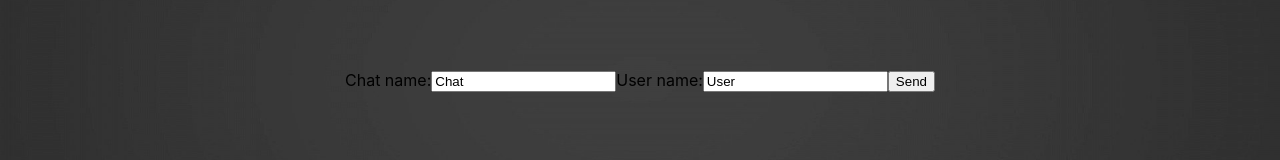
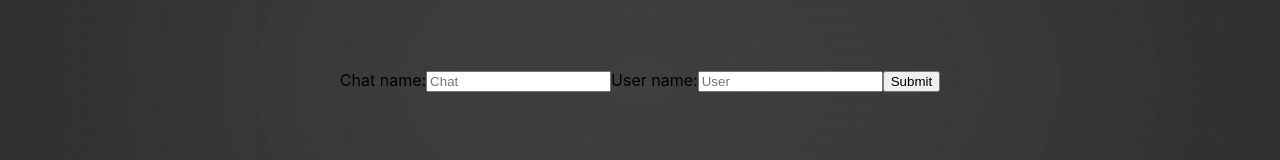
Before and after one commit to animeden/React-Chat, a React (Create React App) app: page /createchat in a window 1280 px wide. Shown: the part 319-479 px from the top of the page. Built offline with nearby package versions, Linux system fonts and the light colour scheme.

Commit message:
second commitV3

```diff
--- a/src/ChatForms/chatForm.js
+++ b/src/ChatForms/chatForm.js
@@ -6,11 +6,10 @@ class ChatForm extends React.Component{
     constructor(props) {
       super(props);
 
-      this.state ={chatName: 'Chat', userName:'User'};
+      this.state ={chatName: '', userName:''};
 
       this.chatNameChange = this.chatNameChange.bind(this);
       this.userNameChange = this.userNameChange.bind(this);
-      this.handleSubmit = this.handleSubmit.bind(this);
       this.func = this.func.bind(this);
       this.valid = this.valid.bind(this);
     }
@@ -28,24 +27,14 @@ class ChatForm extends React.Component{
 
     }
 
-
-    handleSubmit(event) {
-
-      event.preventDefault();
-
-      this.valid(this.state.userName, this.state.chatName);
-
-
-
-    }
-
     async func(client_id, name) {
 
       await axios({
           method: 'post',
           url: "http://localhost:3000/createchat/api/chats/create-chat" ,
           data: JSON.stringify({
-            client_id, name
+           client_id: client_id,
+           name: name
           }),
           headers: {
               'Content-Type': 'application/x-www-form-urlencoded;charset=UTF-8',
@@ -61,7 +50,12 @@ class ChatForm extends React.Component{
 
     }
 
-    valid(userName, chatName){
+    valid(){
+
+      let userName = this.state.userName;
+      let chatName = this.state.chatName;
+
+
       let error = '';
       let errbool = false;
 
@@ -71,6 +65,10 @@ class ChatForm extends React.Component{
       }
       if(!chatName){
         error = error + ' Chat name cant be empty;';
+        errbool = true;
+      }
+      if(chatName.length < 7){
+        error = error + ' Chat name cant be less that 7 characters;';
         errbool = true;
       }
       if(errbool){
@@ -84,25 +82,19 @@ class ChatForm extends React.Component{
 
     render(){
       return (
-        <form onSubmit={this.handleSubmit}>
+        <div>
 
-          <label className='labelChat'>
+          <label className='labelChat'>Chat name:</label>
+          <input type="text" value={this.state.chatName} onChange={this.chatNameChange} placeholder='Chat'/>
 
-            Chat name:
-            <input type="text" value={this.state.chatName} onChange={this.chatNameChange} />
 
-          </label>
+          <label className='labelUser'>User name:</label>
+          <input type="text" value={this.state.userName} onChange={this.userNameChange} placeholder='User'/>
 
-          <label className='labelUser'>
 
-            User name:
-            <input type="text" value={this.state.userName} onChange={this.userNameChange} />
+          <button onClick={this.valid}>Submit</button>
 
-          </label>
-
-          <input type="submit" value="Send" />
-
-        </form>
+        </div>
       );
     }
 }
```
Also changed, not shown: src/ChatForms/errorForm.js (added), src/ChatForms/succesForm.js (added).
